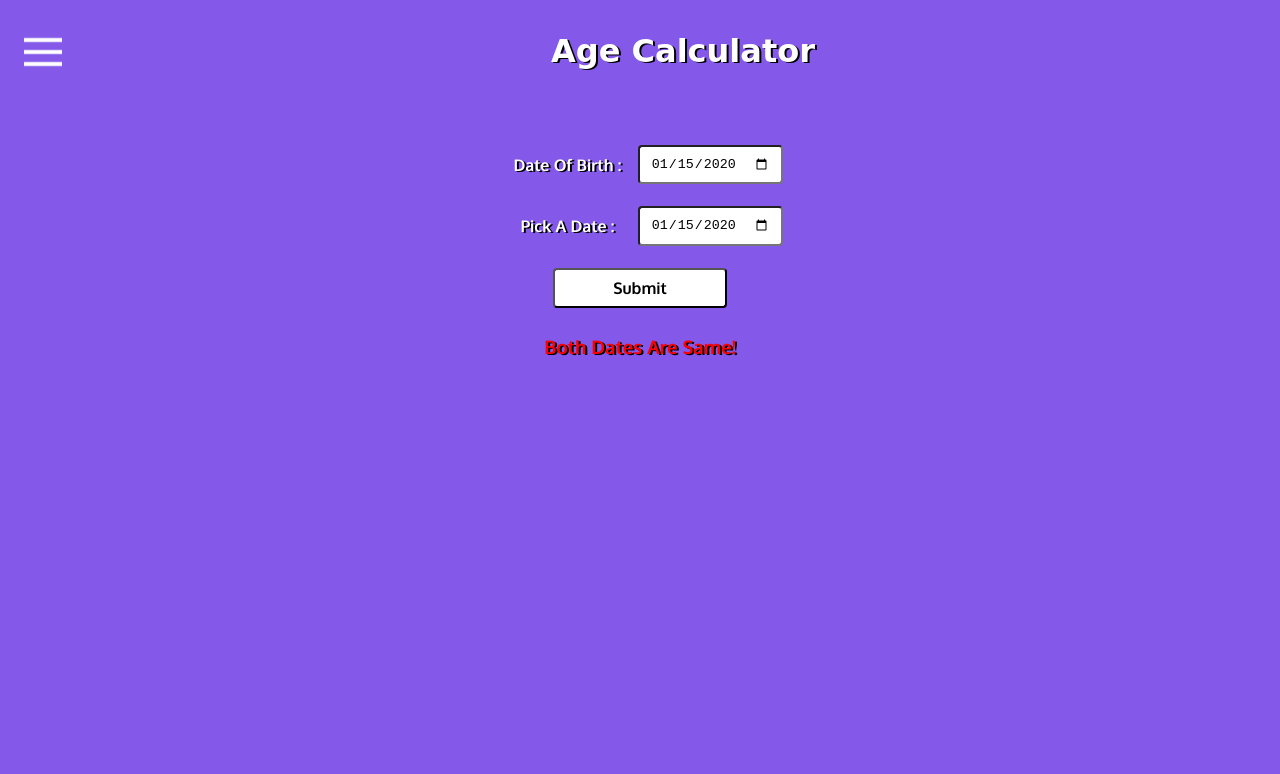
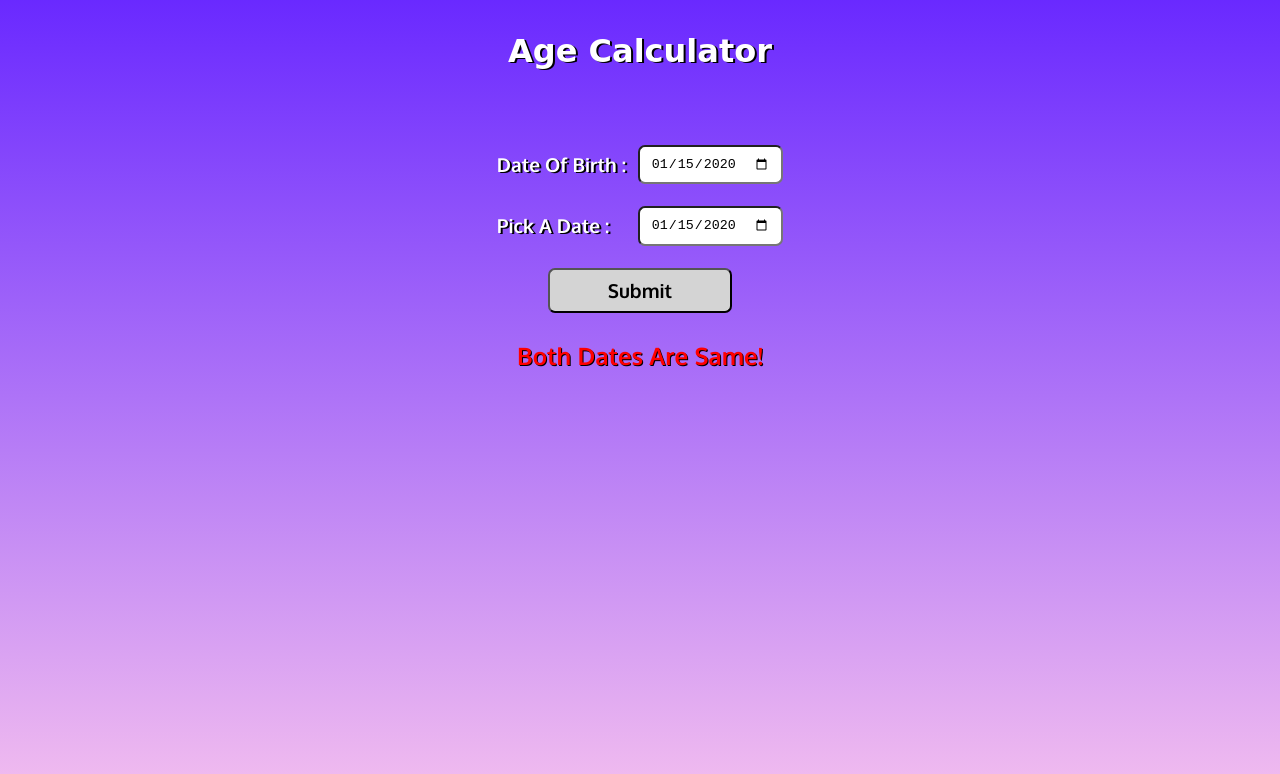
Before and after one commit to ManjiCoder/AgeCalculator, a plain HTML site: page index.html in a window 1280 px wide. Both pictures are taken after typing "2020-01-15", "2020-01-15" into the empty fields and a click on the button "Submit". Drawn offline with Linux system fonts and the light colour scheme; a web font is replaced by a local one.

Commit message:
Bg changed & Nav is removed comments added

```diff
--- a/index.html
+++ b/index.html
@@ -6,35 +6,21 @@
   <meta http-equiv="X-UA-Compatible" content="IE=edge">
   <meta name="viewport" content="width=device-width, initial-scale=1.0">
   <title>Age Calculator</title>
+  <meta name="description" content="Check Your Age Here - It's Free">
   <link rel="stylesheet" href="style.css">
 </head>
 
 <body>
   <div class="container">
-    <h1 id="h1" class="heading">Age Calculator<img src="hamburger icon.png" alt="navigation" id="icon"
-        onclick="toggle_Width()"></h1>
-    <nav id="navbar">
-      <ul>
-        <li class="nav--items">items-1</li>
-        <li class="nav--items">items-2</li>
-        <li class="nav--items">items-3</li>
-        <li class="nav--items">items-4</li>
-        <li class="nav--items">items-5</li>
-        <li class="nav--items">items-6</li>
-      </ul>
-    </nav>
-
-
-    <form action="index.html">
-      <div class="inputWrap"><label for="dob" class="heading">Date Of Birth :</label><input type="date" name="dob"
-          id="dob"></div>
-      <div class="inputWrap"><label for="today" class="heading">Pick A Date :</label><input type="date" name="today"
-          id="desiredDate"></div>
+    <h1 id="h1" class="heading">Age Calculator</h1>
+    <form>
+      <div class="inputWrap"><label for="dob" class="heading">Date Of Birth :</label><input type="date" name="dob"id="dob"></div>
+      <div class="inputWrap"><label for="desiredDate" class="heading">Pick A Date :</label><input type="date"name="today" id="desiredDate"></div>
       <input type="button" value="Submit" id="btn" onclick="calculateAge()">
-      <h3 id="error" class="heading"></h3>
-      <h2 id="yrs" class="heading"></h2>
-      <h3 id="months" class="heading"></h3>
-      <h4 id="days" class="heading"></h4>
+      <h2 id="error" class="heading"></h2>
+      <h1 id="yrs" class="heading"></h1>
+      <h2 id="months" class="heading"></h2>
+      <h3 id="days" class="heading"></h3>
       <div id="weeks" class="heading"></div>
       <div id="hrs" class="heading"></div>
       <div id="mins" class="heading"></div>
--- a/script.js
+++ b/script.js
@@ -1,23 +1,25 @@
-// Variables Declartion
-let a = document.getElementById('dob');
-let b = document.getElementById('desiredDate');
-let btn = document.getElementById('btn')
-let yrs = document.getElementById('yrs')
-let months = document.getElementById('months')
-let days = document.getElementById('days')
+// Initializing Variables
+let a = document.getElementById('dob');         //  To get Input Date of dob
+let b = document.getElementById('desiredDate'); //  To get Input Date of desiredDate
+let btn = document.getElementById('btn');
+let yrs = document.getElementById('yrs');
+let months = document.getElementById('months');
+let days = document.getElementById('days');
 let weeks = document.getElementById('weeks');
 let hours = document.getElementById('hrs');
 let mins = document.getElementById('mins');
 let err = document.getElementById('error'); // This is to show error made by user
 
-// Funcution
+// Function
 function calculateAge() {
-  let date1 = a.value;
-  let date2 = b.value;
-  let DOB = new Date(date1);
-  let PickDate = new Date(date2);
+  let date1 = a.value;            // value of dob
+  let date2 = b.value;            // value desiredDate
+  let DOB = new Date(date1);      // Putting dob value into DOB
+  let PickDate = new Date(date2); // Putting desiredDate value into PickDate
 
   // If-Else Conditions
+
+  // For Invalid Date
   if (date1 > date2) {
     alert("Enter A Valid Date");
     err.style.display = "block";
@@ -30,6 +32,7 @@ function calculateAge() {
     mins.innerHTML = "";
   }
 
+  // For Same Date
   else if (date1 == date2) {
     alert("Both Dates Are Same!");
     err.style.display = "block";
@@ -42,8 +45,11 @@ function calculateAge() {
     mins.innerHTML = "";
   }
 
+  // To get result
   else if (DOB < PickDate) {
-    let difference = PickDate - DOB;
+    let difference = PickDate - DOB;  //  This is Difference in Miliseconds
+
+    // Converting Miliseconds to Years, Months, Days, Weeks, Hours, Minutes, Seconds
     let yr = (yrs.innerText = Math.round(difference / (1000 * 3600 * 24 * 365.25) * 1000) / 1000 + " Years");
     let month = (months.innerText = Math.round(difference / (1000 * 3600 * 24 * 30.417) * 100) / 100 + " Months");
     let day = (days.innerText = (difference / 86400000) + " Days");
@@ -51,34 +57,9 @@ function calculateAge() {
     let hrs = (hours.innerText = (difference / (1000 * 3600)) + " Hours");
     let minute = (mins.innerText = (difference / (1000 * 60)) + " Minutes");
     err.style.display = "none";
-    // console.log(difference + " is diff");
-    // console.log(yr + " in Years");
-    // console.log(month + " in months");
-    // console.log(day + " in days");
-    // console.log(week + " in Weeks");
-    // console.log(hrs + " in hrs");
-    // console.log(minute + " in Minutes");
   }
 
   else {
     alert("Invalid");
   }
 }
-
-// Navigation
-let hide = document.getElementById('icon');
-let nav = document.getElementById('navbar');
-function toggle_Width() {
-  // setTimeout(function () { nav.classList.toggle("Nav"); }, 100);
-  // console.log(nav);
-  nav.classList.toggle("Nav");
-  if (nav.style.display != "block") {
-    nav.style.display = "block";
-    // nav.style.transition - "all 2s";
-    console.log('block');
-  }
-  else {
-    nav.style.display = "none";
-    console.log('none');
-  }
-}
--- a/style.css
+++ b/style.css
@@ -1,9 +1,8 @@
 /* Importing Google Fonts */
-
 @import url('https://fonts.googleapis.com/css2?family=Rampart+One&display=swap');
 @import url('https://fonts.googleapis.com/css2?family=Oxygen:wght@700&display=swap');
+
 /* CSS RESET */
-
 * {
   margin: 0;
   padding: 0;
@@ -11,12 +10,12 @@
 }
 
 body {
-  background: hsl(258 77% 63% / 1);
+  background: linear-gradient(180deg, #4d00ffd6, #f3beef);
 }
 
 .container {
   width: 100%;
-  height: 100vh;
+  min-height: 100vh;
 }
 
 #h1 {
@@ -24,16 +23,25 @@ body {
   font-family: 'Rampart One', cursive;
 }
 
+.heading {
+  font-family: 'Oxygen', sans-serif;
+  color: white;
+  text-shadow: 2px 1px black;
+  text-align: center;
+  padding: 1rem 0;
+}
+
 form {
   margin: 2rem auto;
 }
 
 form input {
-  border-radius: 4px;
+  border-radius: 7px;
   background: white;
   display: block;
   margin: 11px 0px;
   padding: 9px 11px;
+  outline: none;
 }
 
 .inputWrap {
@@ -47,80 +55,41 @@ form input {
 
 .inputWrap label {
   width: 141px;
-}
-
-.heading {
-  font-family: 'Oxygen', sans-serif;
-  color: white;
-  text-shadow: 2px 1px black;
-  text-align: center;
-  padding: 1rem 0;
+  font-size: 1.2rem;
+  text-align: left;
 }
 
 #btn {
   display: block;
   margin: 11px auto;
+  border-radius: 7px;
   padding: 8px 58px;
   cursor: pointer;
+  outline: none;
   font-weight: 900;
-  font-size: 1rem;
+  font-size: 1.2rem;
   font-family: 'Oxygen', sans-serif;
-}
-
-/* Media Query is here */
-
-@media screen and (max-width:330px) {
-  .inputWrap {
-    flex-direction: column;
-  }
-  #btn {
-    margin: 2rem auto;
-  }
-}
-
-/* Navigation */
-
-#navbar {
-  display: none;
-  /* width: clamp(11vw, 140px, 145px); */
-  /* transform: translateX(-60px); */
-}
-
-.Nav {
-  top: 75px;
-  height: 100vh;
-  width: 90px;
-  background: hsl(258 77% 30% / 1);
-  position: absolute;
-}
-
-#icon {
-  margin: 0px 24px;
-  filter: invert(100%);
-  height: 40px;
-  width: 38px;
-  float: left;
-}
-
-#icon:hover {
-  filter: none;
-  cursor: pointer;
-  transition: all 0.4ms ease-out;
-}
-
-ul {
-  display: flex;
-  flex-direction: column;
-  align-items: center;
-}
-
-li.nav--items {
-  list-style: none;
-  color: white;
-  margin: 11px;
 }
 
 #error {
   color: red;
-  text-shadow: 2px 1px black;
+  text-shadow: 1px 1px black;
+  text-transform: capitalize;
 }
+
+/* Focus-within & Hover */
+form input:focus-within, #btn:focus-within, form input:hover {
+  background: hsl(0, 0%, 83%);
+}
+
+/* Media Query is here */
+@media only screen and (orientation:portrait) and (max-width:330px) {
+  .inputWrap {
+    flex-direction: column;
+  }
+
+  #btn {
+    margin: 2rem auto;
+    font-size: small;
+  }
+}
```
